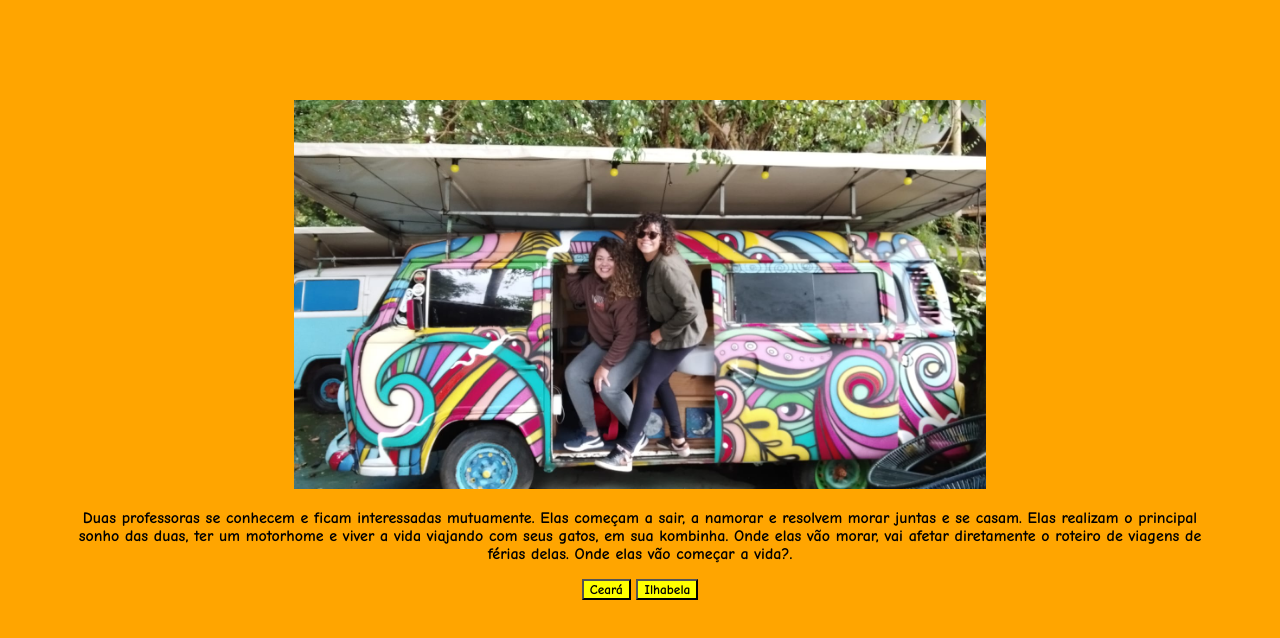
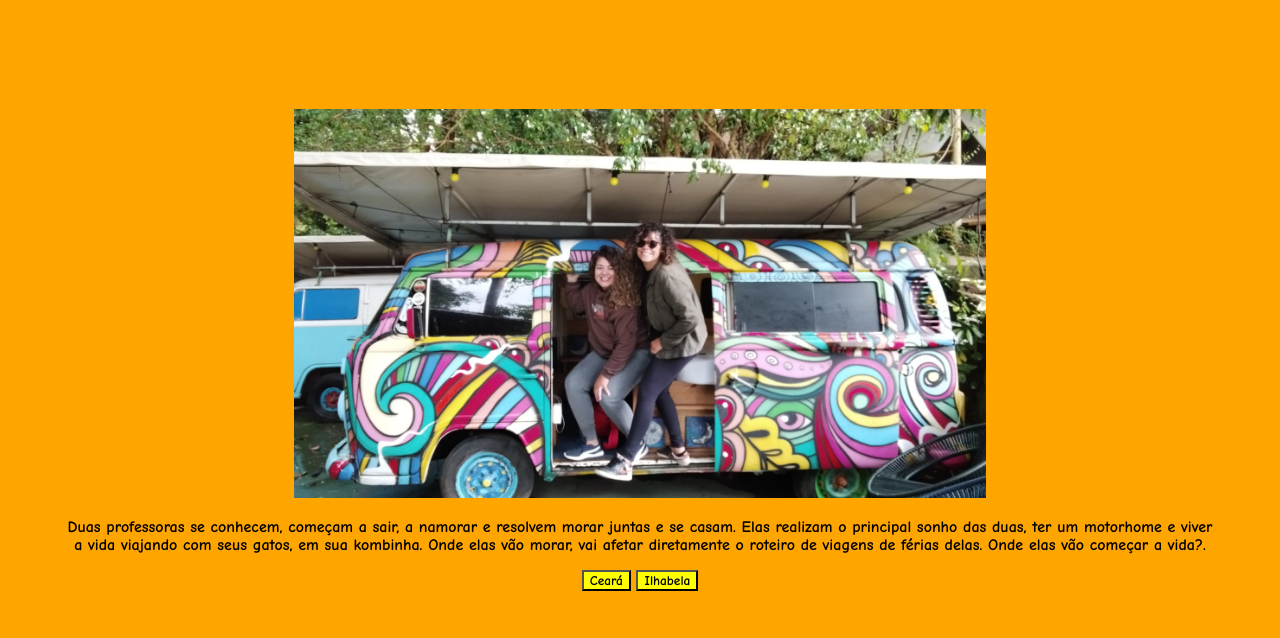
Before and after one commit to carodrigues27/Roteirodeviagem, a plain HTML site: page index.html in a window 1280 px wide. Drawn offline with Linux system fonts and the light colour scheme.

Commit message:
versão 2

```diff
--- a/index.html
+++ b/index.html
@@ -17,8 +17,7 @@
     <main>
         <div class="passo ativo" id="passo-0">
             <img src="cenario-passo0.png" alt="">
-            <p>Duas professoras se conhecem e ficam interessadas mutuamente.
-                Elas começam a sair, a namorar e resolvem morar juntas e se casam. Elas realizam o principal sonho das
+            <p>Duas professoras se conhecem, começam a sair, a namorar e resolvem morar juntas e se casam. Elas realizam o principal sonho das
                 duas, ter um motorhome e viver a vida viajando com seus gatos, em sua kombinha. Onde elas vão morar, vai
                 afetar diretamente o roteiro de viagens de férias delas. Onde elas vão começar a vida?.</p>
             <button class="btn-proximo" data-proximo="1">Ceará</button>
```
